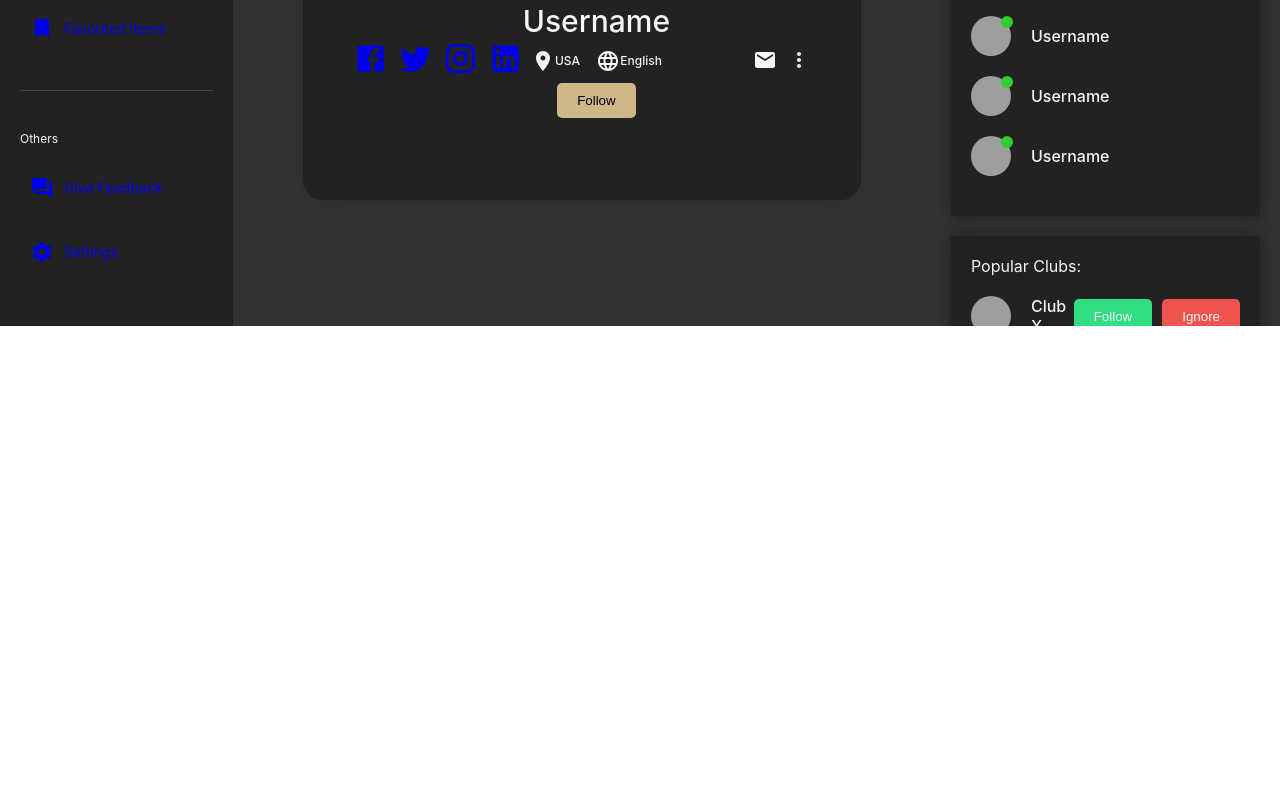
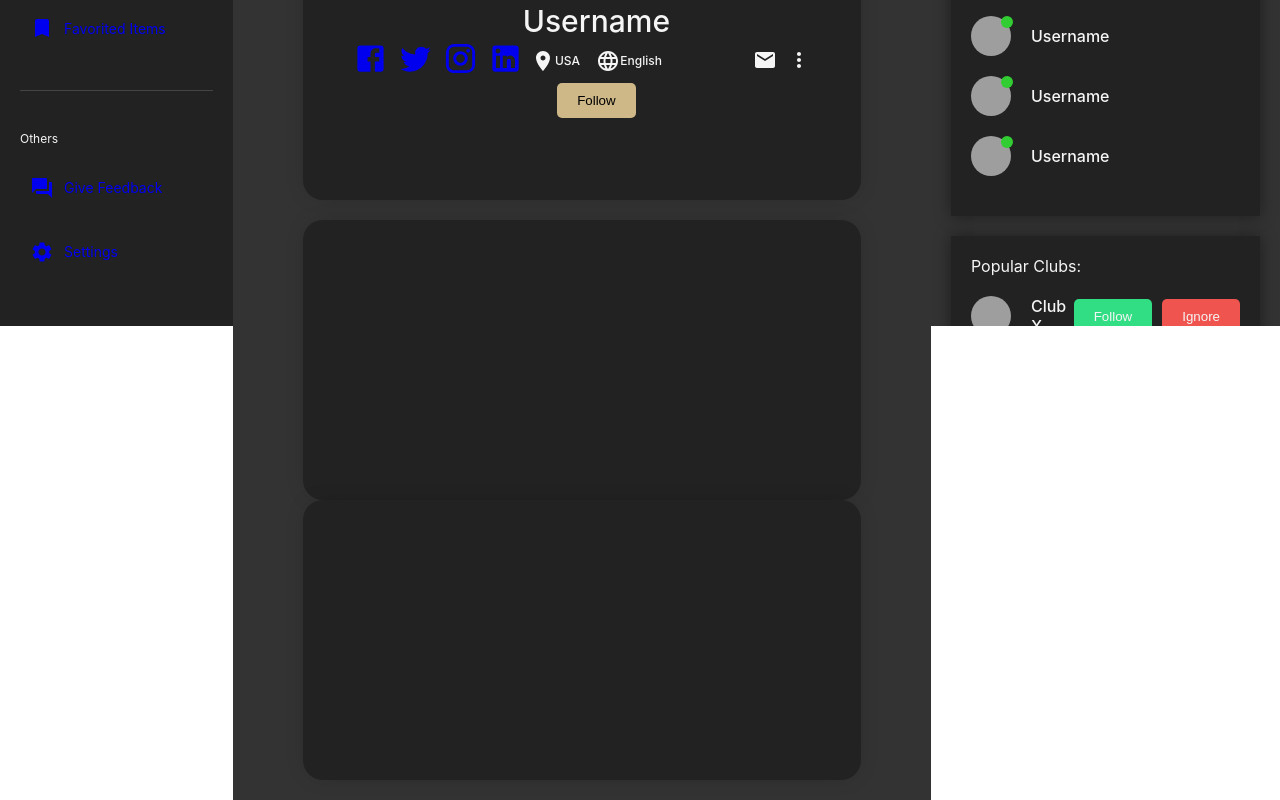
Before and after one commit to AdityaGupta03/PurdueHub, a React (Create React App) app in the folder register_ui/register-ui/: page /profile/1 in a window 1280 px wide. Shown: the part 475-1275 px from the top of the page. Before the commit the page ends 801 px from the top, so only its background shows below. Built offline with nearby package versions, Linux system fonts and the light colour scheme; grey boxes are pictures that could not be loaded.

Commit message:
tweak profile page not finished

```diff
--- a/register_ui/register-ui/src/revamped/pages/profile/Profile.js
+++ b/register_ui/register-ui/src/revamped/pages/profile/Profile.js
@@ -55,7 +55,16 @@ const Profile = () => {
             </div>
 
           </div>
+
+          <div className='bioInfo'>
+
+          </div>
+          <div className='bioInfo'>
+
+          </div>
+
         </div>
+
       </div>
     </div>
   )
--- a/register_ui/register-ui/src/revamped/pages/profile/profile.scss
+++ b/register_ui/register-ui/src/revamped/pages/profile/profile.scss
@@ -6,15 +6,17 @@
         width: 100%;
         height: 300px;
         position: relative;
-        .cover{
+
+        .cover {
             width: 100%;
             height: 100%;
         }
+
         .profilePic {
             width: 200px;
             height: 200px;
             border-radius: 50%;
-            object-fit:cover;
+            object-fit: cover;
             overflow: hidden;
 
             position: absolute;
@@ -27,9 +29,10 @@
         .profileContainer {
             background-color: #333;
             padding: 20px 70px;
+
             .uInfo {
                 height: 180px;
-                box-shadow: 0px 0px 25px -10px rgba(0,0,0,0.38);
+                box-shadow: 0px 0px 25px -10px rgba(0, 0, 0, 0.38);
                 border-radius: 20px;
                 background-color: #222;
                 color: whitesmoke;
@@ -44,6 +47,7 @@
                     display: flex;
                     gap: 10px;
                 }
+
                 .center {
                     flex: 1;
                     display: flex;
@@ -55,6 +59,7 @@
                         font-size: 30px;
                         font-weight: 500;
                     }
+
                     .info {
                         width: 100%;
                         display: flex;
@@ -63,8 +68,9 @@
 
                         .item {
                             display: flex;
-                        align-items: center;
+                            align-items: center;
                         }
+
                         span {
                             font-size: 12px;
                         }
@@ -78,7 +84,10 @@
                         border-radius: 5px;
                         cursor: pointer;
                     }
+
+
                 }
+
                 .right {
                     flex: 1;
                     display: flex;
@@ -88,6 +97,25 @@
 
 
                 }
+
+                overflow-y: scroll;
+                margin-bottom: 20px;
+
+                .bottomInfo {
+
+                    display: flex;
+                    align-items: flex-start;
+                }
+            }
+
+            .bioInfo {
+                height: 180px;
+                box-shadow: 0px 0px 25px -10px rgba(0, 0, 0, 0.38);
+                border-radius: 20px;
+                background-color: #222;
+                color: whitesmoke;
+                padding: 50px;
+
             }
         }
     }
```
